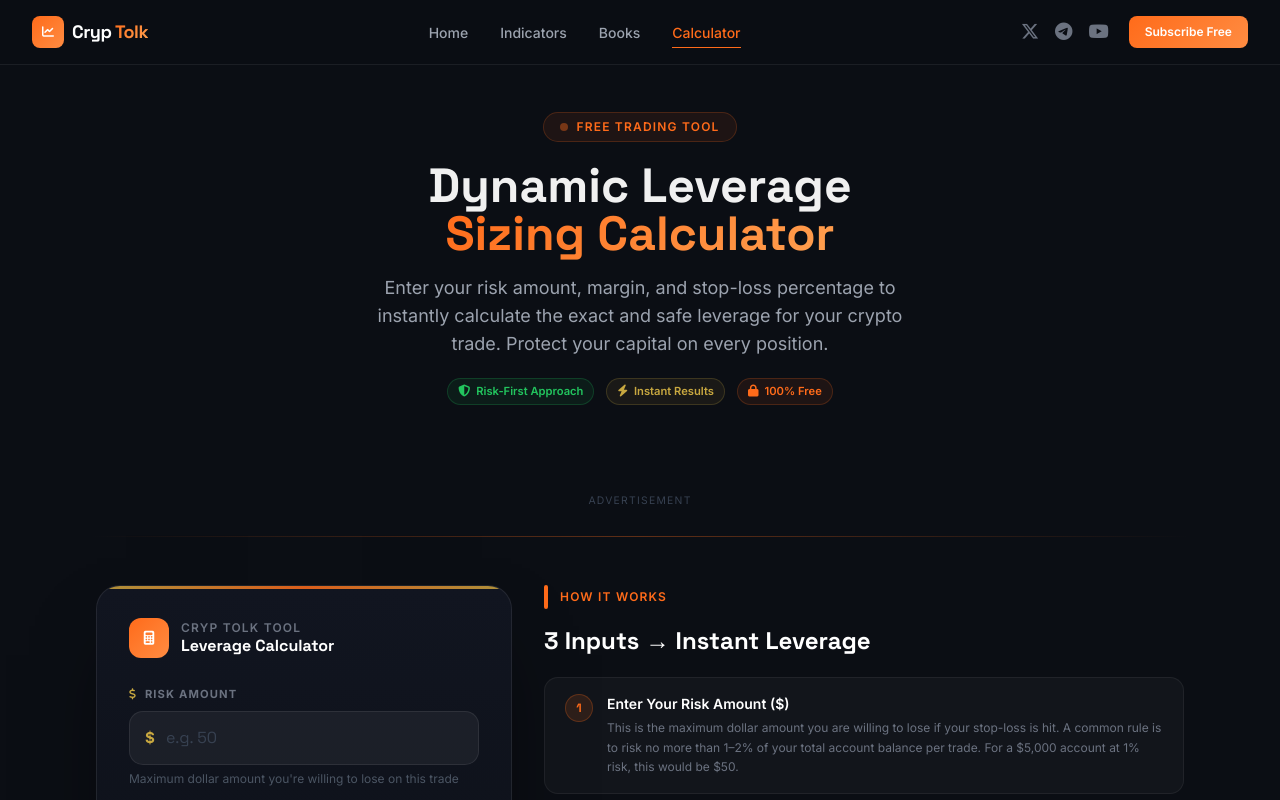
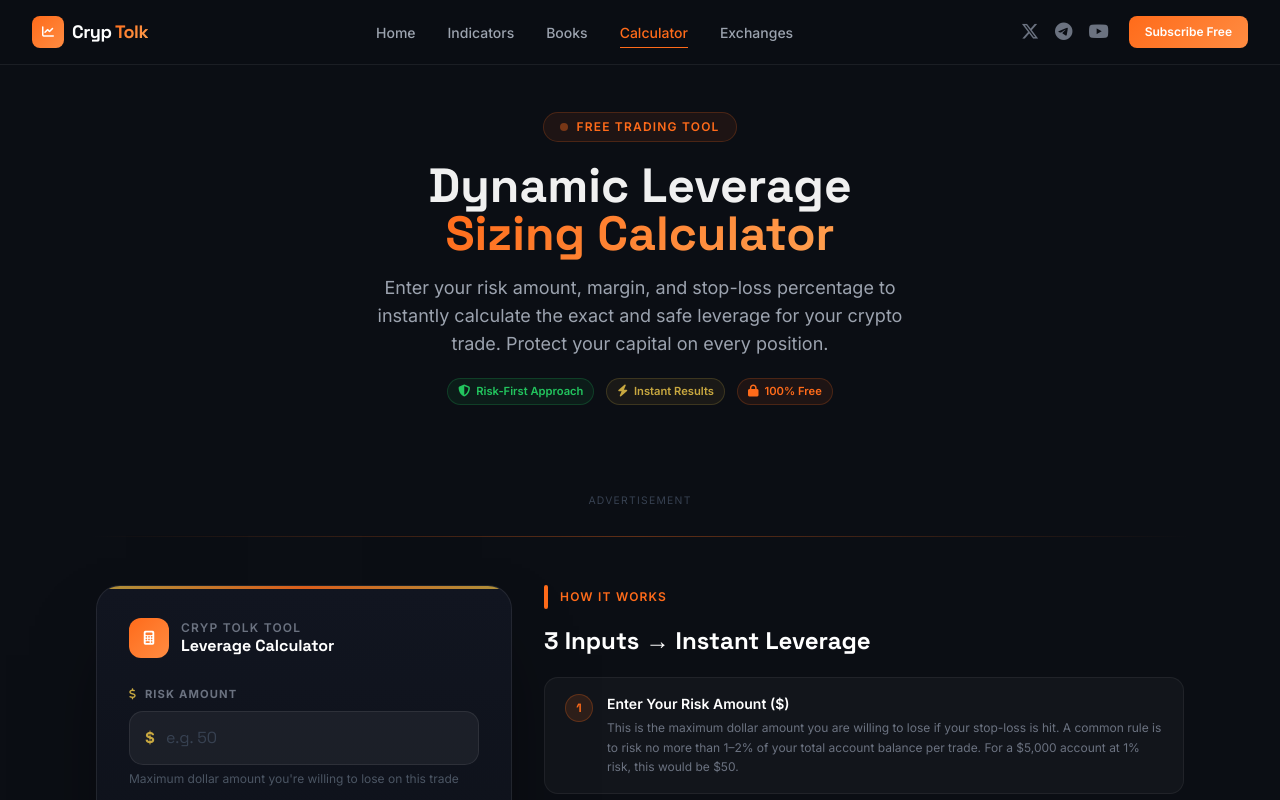
Before and after one commit to sanjayajayasinghe08-dev/cryp-tolk, a plain HTML site: page calculator.html in a window 1280 px wide. Shown: the top 800 px of the page. Drawn offline with nearby package versions, Linux system fonts and the light colour scheme.

Commit message:
Update calculator.html

```diff
--- a/calculator.html
+++ b/calculator.html
@@ -285,6 +285,7 @@
       <a href="indicators.html"  class="nav-link">Indicators</a>
       <a href="books.html"       class="nav-link">Books</a>
       <a href="calculator.html"  class="nav-link active">Calculator</a>
+      <a href="exchanges.html"   class="nav-link">Exchanges</a>
     </div>
 
     <div class="hidden md:flex items-center gap-4">
@@ -305,6 +306,7 @@
       <a href="indicators.html" class="block py-2 text-gray-400 hover:text-white text-sm">Indicators</a>
       <a href="books.html"      class="block py-2 text-gray-400 hover:text-white text-sm">Books</a>
       <a href="calculator.html" class="block py-2 font-medium text-sm" style="color:#FF6B1A;">Calculator</a>
+      <a href="exchanges.html"  class="block py-2 text-gray-400 hover:text-white text-sm">Exchanges</a>
       <div class="flex items-center gap-5 pt-3 border-t border-white/10 mt-2">
         <a href="#" class="text-gray-400 hover:text-white text-xl"><i class="fab fa-x-twitter"></i></a>
         <a href="#" class="text-gray-400 hover:text-blue-400 text-xl"><i class="fab fa-telegram"></i></a>
@@ -641,6 +643,7 @@
           <li><a href="indicators.html"  class="foot-link">TradingView Indicators</a></li>
           <li><a href="books.html"       class="foot-link">Crypto Books</a></li>
           <li><a href="calculator.html"  class="foot-link">Leverage Calculator</a></li>
+          <li><a href="exchanges.html"   class="foot-link">Exchanges &amp; Bonuses</a></li>
         </ul>
       </div>
       <div>
```
